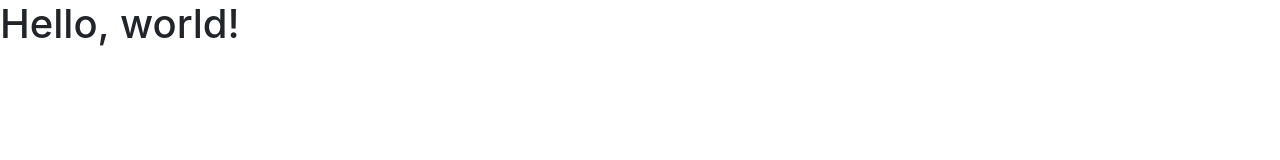
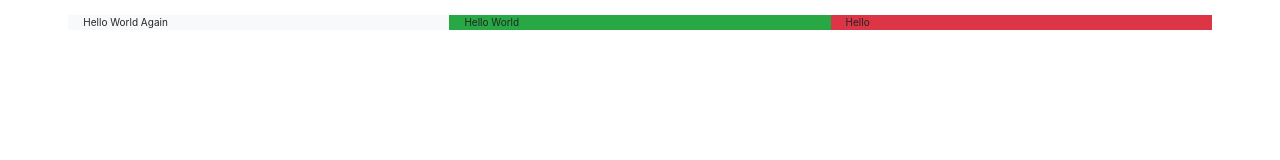
Before and after one commit to DevAman-sudo/Bootstrap-Profileao-Website, a plain HTML site: page index.html in a window 1280 px wide. Drawn offline with nearby package versions, Linux system fonts and the light colour scheme.

Commit message:
Bootstrap Grid System

```diff
--- a/Css/index.css
+++ b/Css/index.css
@@ -0,0 +1,20 @@
+/* star universal operator */
+* ,
+*::before ,
+*::after {
+	margin: 0;
+	padding: 0;
+	box-sizing: border-box;
+}
+
+/* Css Root Selector */
+:root {
+	--soft-white: #f1f1f1 ;
+}
+
+/* Utml And Body Tag */
+html { font-size: 62.5% }
+body {
+	display: flex;
+	flex-direction: column;
+}
--- a/index.html
+++ b/index.html
@@ -1,36 +1,40 @@
 <!doctype html>
 <html lang="en">
+
 <head>
 	<!-- Required meta tags -->
 	<meta charset="utf-8">
 	<meta name="viewport" content="width=device-width, initial-scale=1, shrink-to-fit=no">
-
 	<!-- Bootstrap CSS -->
 	<link rel="stylesheet" href="https://cdn.jsdelivr.net/npm/bootstrap@4.5.3/dist/css/bootstrap.min.css" integrity="sha384-TX8t27EcRE3e/ihU7zmQxVncDAy5uIKz4rEkgIXeMed4M0jlfIDPvg6uqKI2xXr2" crossorigin="anonymous">
-
 	<!-- Local Css File Path -->
 	<link rel="stylesheet" href="Css/index.css" />
-
 	<!-- Favicon And Page Title -->
 	<link rel="shortcut icon" href="Img/icon.png" type="image/png" />
 	<title>Profileo</title>
 </head>
+
 <body>
-    <h1>Hello, world!</h1>
+	<!-- Page Header Navigation Part -->
+	<nav>
+		<div class="row col-11 mx-auto mt-4">
+			<div class="col-4 col-sm-4 col-md-4 col-xl-4 col-lg-4 bg-light">Hello World Again</div>
+			<div class="col-4 col-sm-4 col-md-4 col-xl-4 col-lg-4 mr-auto bg-success">Hello World</div>
+			<div class="col-4 col-sm-4 col-md-4 col-xl-4 col-lg-4 ml-auto bg-danger">Hello</div>
+		</div>
+	</nav>
 
 	<!-- Local JavaScript File Path -->
 	<script src="Js/index.js" type="text/javascript" charset="utf-8"></script>
-
 	<!-- Optional JavaScript; choose one of the two! -->
-
 	<!-- Option 1: jQuery and Bootstrap Bundle (includes Popper) -->
 	<script src="https://code.jquery.com/jquery-3.5.1.slim.min.js" integrity="sha384-DfXdz2htPH0lsSSs5nCTpuj/zy4C+OGpamoFVy38MVBnE+IbbVYUew+OrCXaRkfj" crossorigin="anonymous"></script>
 	<script src="https://cdn.jsdelivr.net/npm/bootstrap@4.5.3/dist/js/bootstrap.bundle.min.js" integrity="sha384-ho+j7jyWK8fNQe+A12Hb8AhRq26LrZ/JpcUGGOn+Y7RsweNrtN/tE3MoK7ZeZDyx" crossorigin="anonymous"></script>
-
 	<!-- Option 2: jQuery, Popper.js, and Bootstrap JS
     <script src="https://code.jquery.com/jquery-3.5.1.slim.min.js" integrity="sha384-DfXdz2htPH0lsSSs5nCTpuj/zy4C+OGpamoFVy38MVBnE+IbbVYUew+OrCXaRkfj" crossorigin="anonymous"></script>
     <script src="https://cdn.jsdelivr.net/npm/popper.js@1.16.1/dist/umd/popper.min.js" integrity="sha384-9/reFTGAW83EW2RDu2S0VKaIzap3H66lZH81PoYlFhbGU+6BZp6G7niu735Sk7lN" crossorigin="anonymous"></script>
     <script src="https://cdn.jsdelivr.net/npm/bootstrap@4.5.3/dist/js/bootstrap.min.js" integrity="sha384-w1Q4orYjBQndcko6MimVbzY0tgp4pWB4lZ7lr30WKz0vr/aWKhXdBNmNb5D92v7s" crossorigin="anonymous"></script>
     -->
 </body>
+
 </html>
```
Lines whose indentation alone changed are shown as unchanged.
